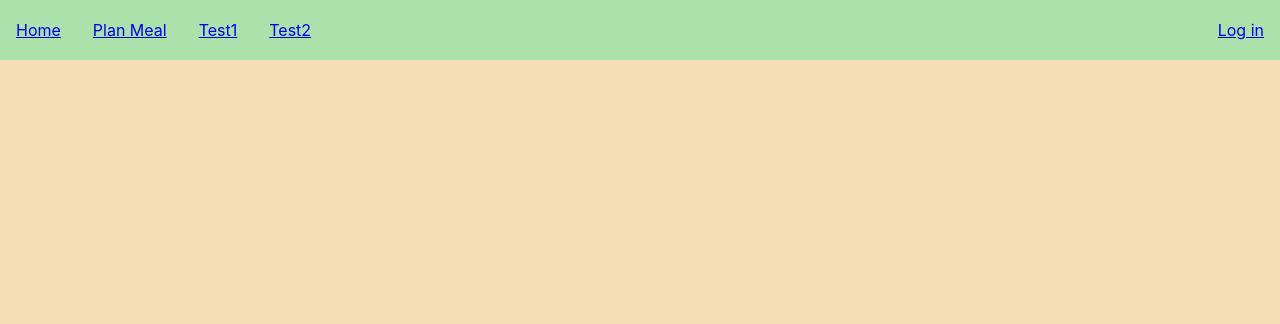
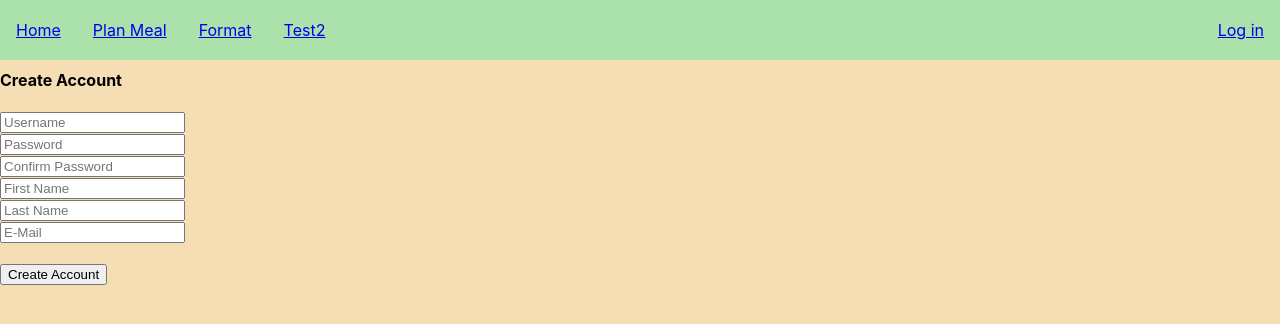
Before and after one commit to kwonj1234/BAP_frontend, a React (Create React App) app: page /CreateAccount in a window 1280 px wide. Shown: the top 324 px of the page. Built offline with nearby package versions, Linux system fonts and the light colour scheme.

Commit message:
add a confirm password field when creating an account

```diff
--- a/src/App.css
+++ b/src/App.css
@@ -1,10 +1,21 @@
 * {
   box-sizing: border-box;
-  align-items: center;
+  /* align-items: center; */
 }
 
 body {
   background: wheat;
+}
+
+.testshit {
+  margin-top: 100px;
+}
+
+.row {
+  display: flex;
+  flex-wrap: wrap;
+  justify-content: space-evenly;
+  background-color: white;
 }
 
 /* Top NavBar styling */
@@ -18,7 +29,7 @@ body {
   right: 0;
   position: fixed;
   height: 60px;
-  vertical-align: middle;
+  align-items: center;
   line-height: 35px;
 }
 
@@ -27,13 +38,6 @@ body {
 }
 
 /* Title Box Styling */
-.row {
-  display: flex;
-  flex-wrap: wrap;
-  justify-content: space-evenly;
-  background-color: white;
-}
-
 .title {
   margin-top: 120px;
   text-align: center;
@@ -68,7 +72,7 @@ input[name="search"]:focus{
   outline: none;
 }
 
-/* Display Recipes styling */
+/* Display Recipe Card styling */
 .recipeCard {
   border: 1px solid grey;
   margin-top: 20px;
@@ -93,6 +97,7 @@ input[name="search"]:focus{
   flex-wrap: wrap;
 }
 
+/* Login Page */
 .loginCard {
   text-align: center;
   align-items: center;
@@ -114,7 +119,7 @@ input[name="search"]:focus{
   outline: none;
 }
 
-/* Style PlanMeal page */
+/* PlanMeal page */
 .PlanMeal {
   display: flex;
   flex-wrap: flex;
@@ -135,3 +140,49 @@ input[name="search"]:focus{
   height: 100%;
   text-align: center;
 }
+
+/* Format Recipe Component */
+li {
+  margin-top: 20px;
+}
+
+.recipeTitle {
+  text-align: center;
+}
+
+.recipeInfo {
+  display: flex;
+  text-align: center;
+  justify-content: center;
+}
+
+.yields {
+  padding-right: 40px;
+}
+
+.recipeBody {
+  display: flex;
+  flex-wrap: flex;
+}
+
+.recipeHeader {
+  margin-left: 20px;
+}
+
+.ingredientsBox {
+  flex:20%;
+  text-align: left;
+  border-right: 1px solid grey;
+  padding-right: 20px;
+}
+
+.ingredientList {
+  margin-left: 30px;
+}
+
+.instructionsBox {
+  flex: 80%;
+  /* display: flex; */
+  flex-wrap: wrap;
+  text-align: left;
+}
--- a/src/App.js
+++ b/src/App.js
@@ -1,21 +1,25 @@
 import React from 'react';
-import { Route, BrowserRouter} from 'react-router-dom';
+import { Route, BrowserRouter } from 'react-router-dom';
 import NavBar from './components/NavBar';
 import Login from './components/Login';
 import Home from './components/Home';
 import PlanMeal from './components/PlanMeal'
+import FormatRecipe from './components/FormatRecipe'
 import './App.css';
+import CreateAccount from './components/CreateAccount';
 
 function App() {
 
   return (
     <BrowserRouter className="Browser">
-      <body className="App">
-        <NavBar />
+      <NavBar />
+      <div className="App">
         <Route path="/Home" component={Home}/>
         <Route path="/Login" component={Login}/>
         <Route path="/PlanMeal" component={PlanMeal}/>
-      </body>
+        <Route path="/Format" component={FormatRecipe}/>
+        <Route path="/CreateAccount" component={CreateAccount}/>
+      </div>
     </BrowserRouter>
   );
 }
--- /dev/null
+++ b/src/components/CreateAccount.js
@@ -0,0 +1,87 @@
+import React, { useState } from 'react';
+
+function CreateAccount () {
+  const [url, setUrl] = useState("http://localhost:5000/create_user")
+  const [inputUsername, setInputUsername] = useState("")
+  const [inputPassword, setInputPassword] = useState("")
+  const [confirmPassword, setConfirmPassword] = useState("")
+  const [inputFname, setInputFname] = useState("")
+  const [inputLname, setInputLname] = useState("")
+  const [inputEmail, setInputEmail] = useState("")
+  const [response, setResponse] = useState("")
+
+  const createAccount = async () => {
+    const output = document.getElementById("flaskResponse");
+    const configs = {
+      method : "POST",
+      mode : "cors",
+      headers : {"Content-Type" : "application/json"},
+      body : JSON.stringify({
+        username : inputUsername,
+        password1 : inputPassword,
+        password2 : confirmPassword,
+        fname : inputFname,
+        lname : inputLname,
+        email : inputEmail
+      })
+    }
+    try {
+      const response = await fetch(url, configs);
+      const flaskResponse = await response.json();
+      setResponse(flaskResponse["response"]);
+    } catch (error) {
+      console.log(error);
+    }
+    output.innerHTML += "<p>" + response + "</p>";
+  }
+  return (
+    <div className="CreateAccount">
+      <h2>RecipeBox</h2>
+      <h4>Create Account</h4>
+      <div id="flaskResponse"/>
+      <form>
+        <input
+          id="username"
+          onChange={e => setInputUsername(e.target.value)}
+          placeholder="Username">
+        </input>
+        <br></br>
+        <input
+          id="password"
+          type="password"
+          placeholder="Password"
+          onChange={e => setInputPassword(e.target.value)}>
+        </input>
+        <br></br>
+        <input
+          id="password"
+          type="password"
+          placeholder="Confirm Password"
+          onChange={e => setConfirmPassword(e.target.value)}>
+        </input>
+        <br></br>
+        <input
+          id="fname"
+          onChange={e => setInputFname(e.target.value)}
+          placeholder="First Name">
+        </input>
+        <br></br>
+        <input
+          id="lname"
+          onChange={e => setInputLname(e.target.value)}
+          placeholder="Last Name">
+        </input>
+        <br></br>
+        <input
+          id="email"
+          onChange={e => setInputEmail(e.target.value)}
+          placeholder="E-Mail">
+        </input>
+      </form>
+      <br></br>
+      <button onClick={() => createAccount()} id="createButton">Create Account</button>
+    </div>
+  )
+}
+
+export default CreateAccount;
--- /dev/null
+++ b/src/components/FormatRecipe.js
@@ -0,0 +1,82 @@
+import React, { useState } from 'react'
+
+function FormatRecipe (props) {
+  const [url, setUrl] = useState('https://www.bonappetit.com/recipe/mashed-potatoes-with-crispety-cruncheties')
+  const [flaskRoute, setFlaskRoute] = useState('http://localhost:5000/get_url')
+  const [recipe, setRecipe] = useState([])
+  const [isLoading, setIsLoading] = useState(true)
+
+  const getRecipe = async () => {
+    setIsLoading(true)
+    const configs = {
+      method : "POST",
+      mode   : "cors",
+      headers: {"Content-Type" : "application/json"},
+      body   : JSON.stringify({
+        recipe_url : url
+      })
+    }
+    const response = await fetch(flaskRoute, configs)
+    const responseFlask = await response.json()
+    setRecipe(responseFlask)
+    setIsLoading(false)
+  }
+
+  return (
+    <div className="FormatRecipe">
+      <button className="testshit" onClick={() => getRecipe()}>Submit</button>
+      {isLoading ?
+      <p>Loading....</p>
+      :
+      <div>
+        <div className="recipeTitle">
+          <div className="recipeTitle">
+            <h1>{recipe["recipeTitle"]}</h1>
+          </div>
+          <div className="recipleImage">
+            <img src={recipe["recipeImage"]} />
+          </div>
+        </div>
+        <div className="recipeInfo">
+          <div className="yields">
+            <h5>Yields</h5>
+            <p>{recipe["recipeYields"]}</p>
+          </div>
+          <div className="totalTime">
+            <h5>Total Time</h5>
+            {/* If hours is 0 don't display hours */}
+            {Math.floor(recipe["recipeTime"] / 60) === 0 ?
+            <p>{recipe["recipeTime"] % 60} Minutes</p>
+            :
+            <p>{Math.floor(recipe["recipeTime"] / 60)} Hours {recipe["recipeTime"] % 60} Minutes</p>
+            }
+
+          </div>
+        </div>
+        <div className="recipeBody">
+          <div className="ingredientsBox">
+            <div className="recipeHeader">
+              <h2>Ingredients</h2>
+            </div>
+            <ul className="ingredientList">
+              {recipe["recipeIngredients"].map((ingredient) =>
+                {return <li>{ingredient}</li>})}
+            </ul>
+          </div>
+          <div className="instructionsBox">
+            <div className="recipeHeader">
+              <h2>Instructions</h2>
+            </div>
+            <ol className="instructionList">
+              {recipe["recipeInstructions"].map((instruction) =>
+                {return <li>{instruction}</li>})}
+            </ol>
+          </div>
+        </div>
+      </div>
+      }
+    </div>
+  )
+}
+
+export default FormatRecipe
--- a/src/components/Home.js
+++ b/src/components/Home.js
@@ -43,7 +43,7 @@ function Home () {
     <div className='body'>
       <div className = "title">
         <h1>RecipeBox</h1>
-        <form class="searchBar">
+        <form className="searchBar">
           <input type="text" name="search" placeholder="Search URL or Recipe"/>
         </form>
       </div>
--- a/src/components/Login.js
+++ b/src/components/Login.js
@@ -1,4 +1,5 @@
 import React from 'react';
+import { Link } from 'react-router-dom'
 
 function Login () {
   return (
@@ -11,6 +12,8 @@ function Login () {
       </form>
       <br></br>
       <button id="loginButton">Login</button>
+      <br></br>
+      <Link to="/CreateAccount" className="createAccountRoute">Don't have an account? Sign up now</Link>
     </div>
   )
 }
--- a/src/components/NavBar.js
+++ b/src/components/NavBar.js
@@ -4,13 +4,13 @@ import { Link } from 'react-router-dom';
 function NavBar() {
     return (
     <span className = "topnav">
-      <div class="left">
+      <div className="left">
           <Link to="/Home" className='Link'>Home</Link>
           <Link to="/PlanMeal" className='Link'>Plan Meal</Link>
-          <Link to="/Test1" className='Link'>Test1</Link>
+          <Link to="/Format" className='Link'>Format</Link>
           <Link to='/Test2' className='Link'>Test2</Link>
       </div>
-      <div class="right">
+      <div className="right">
         <Link to="/Login" className='Link'>Log in</Link>
       </div>
     </span>
--- a/src/components/PlanMeal.js
+++ b/src/components/PlanMeal.js
@@ -3,11 +3,13 @@ import React from 'react'
 function PlanMeal() {
   return (
     <div className="PlanMeal">
-      <div className="ListRecipes">
-        <p>All your recipes should be here</p>
-      </div>
-      <div className="FormatMeal">
-        <p>Display Formatted Recipe</p>
+      <div className="row">
+        <div className="ListRecipes">
+          <p>All your recipes should be here</p>
+        </div>
+        <div className="FormatMeal">
+          <p>Display Formatted Recipe</p>
+        </div>
       </div>
     </div>
   );
--- a/src/components/RecipeCard.js
+++ b/src/components/RecipeCard.js
@@ -2,13 +2,13 @@ import React from 'react';
 
 function RecipeCard(props) {
     return (
-        <div class="recipeCard">
+        <div className="recipeCard">
             <h4>{props.data.name}</h4>
-            <div class="recipeContent">
-                <div class="recipePic">
+            <div className="recipeContent">
+                <div className="recipePic">
                     <img width = "200px" height = "200px" src = {props.data.image} />
                 </div>
-                <div class="recipeDescription">
+                <div className="recipeDescription">
                     <p>{props.data.description}</p>
                 </div>
             </div>
```
